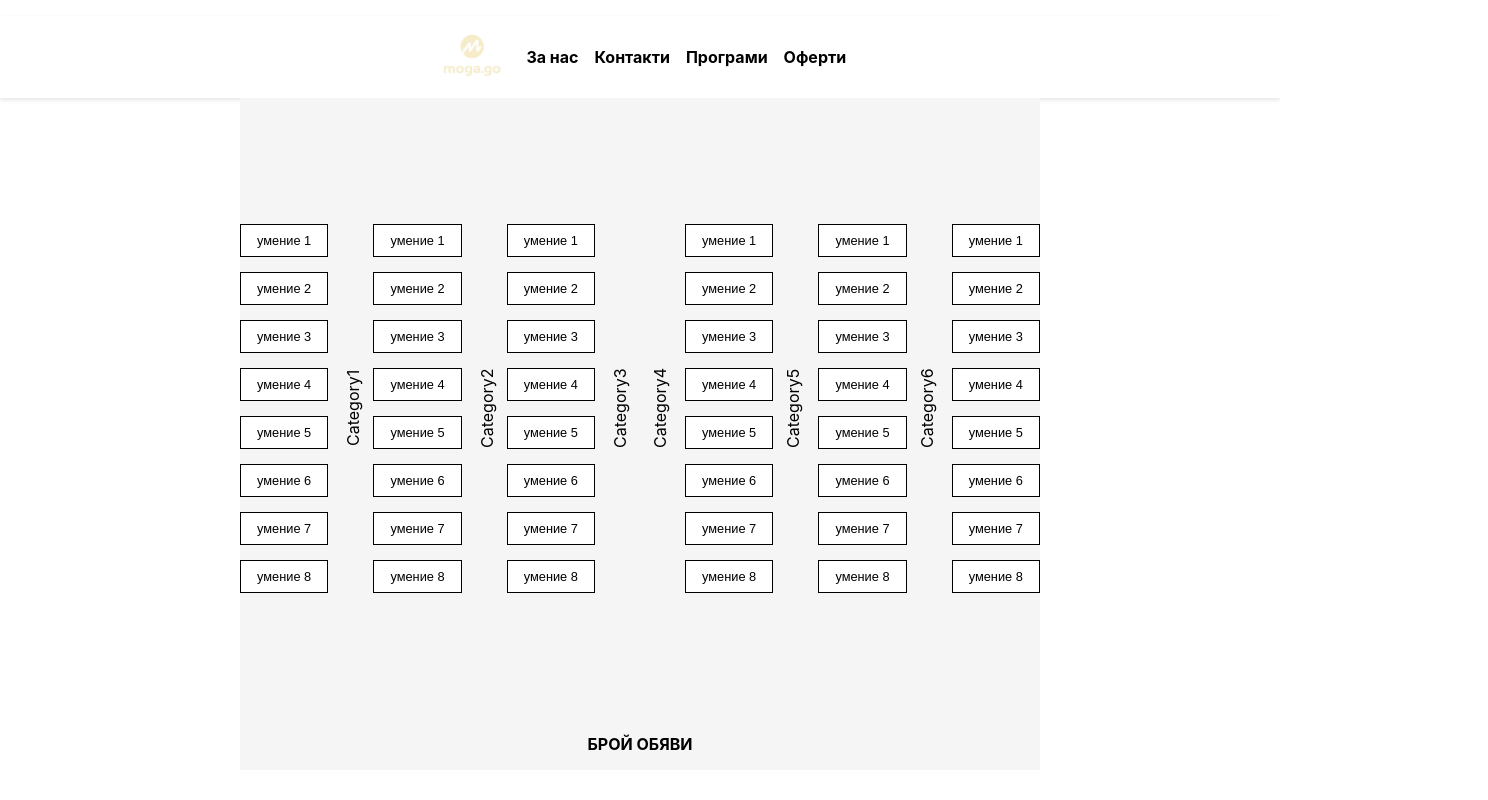
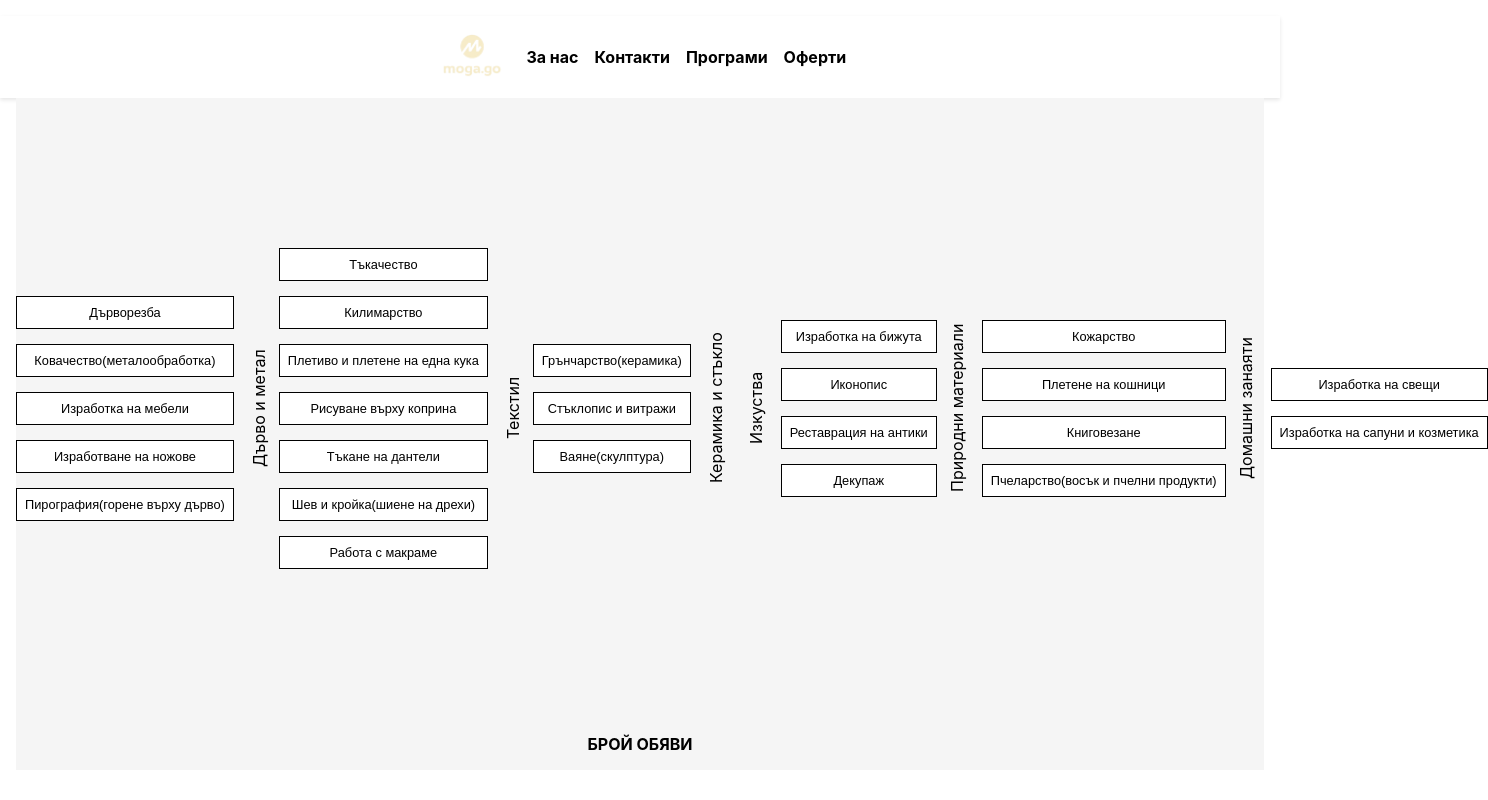
Before and after one commit to 0xivanov/mogago-web-platform, a React (Create React App) app: page /form in a window 1280 px wide. Shown: the top 800 px of the page, 1488 px wide, since content can reach past the window. Built offline with nearby package versions, Linux system fonts and the light colour scheme.

Commit message:
add skills grid
Signed-off-by: Ivan Ivanov <ivanivanov.ii726@gmail.com>

```diff
--- a/src/components/SkillsGrid.js
+++ b/src/components/SkillsGrid.js
@@ -7,7 +7,6 @@ const GridContainer = styled.div`
   flex-direction: column;
   align-items: center;
   width: 100%;
-  max-width: 800px;
   margin-bottom: 2rem;
 `;
 
@@ -68,28 +67,59 @@ const Title = styled.div`
 function SkillsGrid({ selectedSkills, onSkillToggle }) {
   const categories = [
     {
-      name: 'Category1',
-      skills: ['умение 1', 'умение 2', 'умение 3', 'умение 4', 'умение 5', 'умение 6', 'умение 7', 'умение 8']
+      name: 'Дърво и метал',
+      skills: [
+        'Дърворезба',
+        'Ковачество(металообработка)',
+        'Изработка на мебели',
+        'Изработване на ножове',
+        'Пирография(горене върху дърво)'
+      ]
     },
     {
-      name: 'Category2',
-      skills: ['умение 1', 'умение 2', 'умение 3', 'умение 4', 'умение 5', 'умение 6', 'умение 7', 'умение 8']
+      name: 'Текстил',
+      skills: [
+        'Тъкачество',
+        'Килимарство',
+        'Плетиво и плетене на една кука',
+        'Рисуване върху коприна',
+        'Тъкане на дантели',
+        'Шев и кройка(шиене на дрехи)',
+        'Работa с макраме'
+      ]
     },
     {
-      name: 'Category3',
-      skills: ['умение 1', 'умение 2', 'умение 3', 'умение 4', 'умение 5', 'умение 6', 'умение 7', 'умение 8']
+      name: 'Керамика и стъкло',
+      skills: [
+        'Грънчарство(керамика)',
+        'Стъклопис и витражи',
+        'Ваяне(скулптура)'
+      ]
     },
     {
-      name: 'Category4',
-      skills: ['умение 1', 'умение 2', 'умение 3', 'умение 4', 'умение 5', 'умение 6', 'умение 7', 'умение 8']
+      name: 'Изкуства',
+      skills: [
+        'Изработка на бижута',
+        'Иконопис',
+        'Реставрация на антики',
+        'Декупаж'
+      ]
     },
     {
-      name: 'Category5',
-      skills: ['умение 1', 'умение 2', 'умение 3', 'умение 4', 'умение 5', 'умение 6', 'умение 7', 'умение 8']
+      name: 'Природни материали',
+      skills: [
+        'Кожарство',
+        'Плетене на кошници',
+        'Книговезане',
+        'Пчеларство(восък и пчелни продукти)'
+      ]
     },
     {
-      name: 'Category6',
-      skills: ['умение 1', 'умение 2', 'умение 3', 'умение 4', 'умение 5', 'умение 6', 'умение 7', 'умение 8']
+      name: 'Домашни занаяти',
+      skills: [
+        'Изработка на свещи',
+        'Изработка на сапуни и козметика'
+      ]
     }
   ];
 
```
